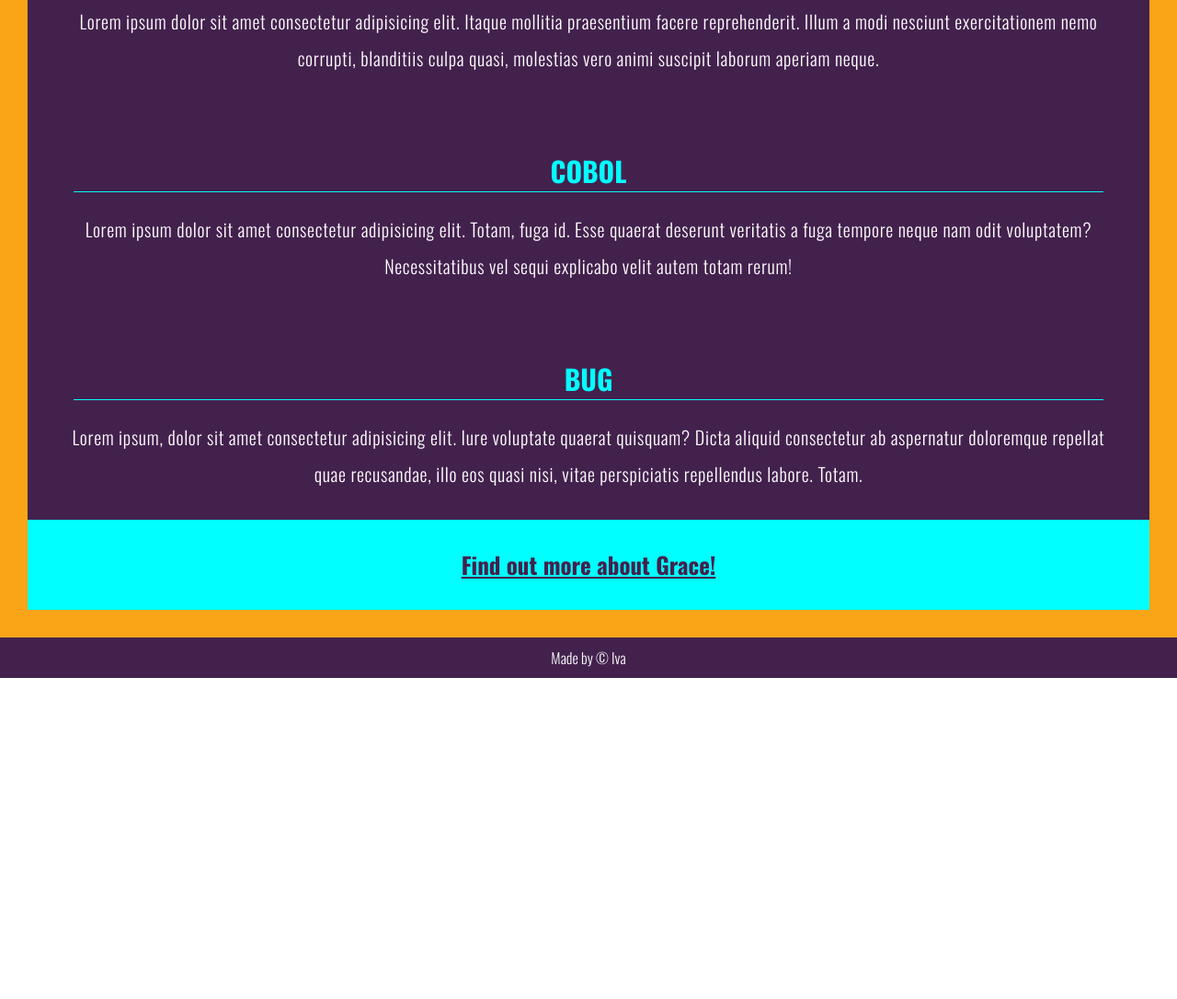
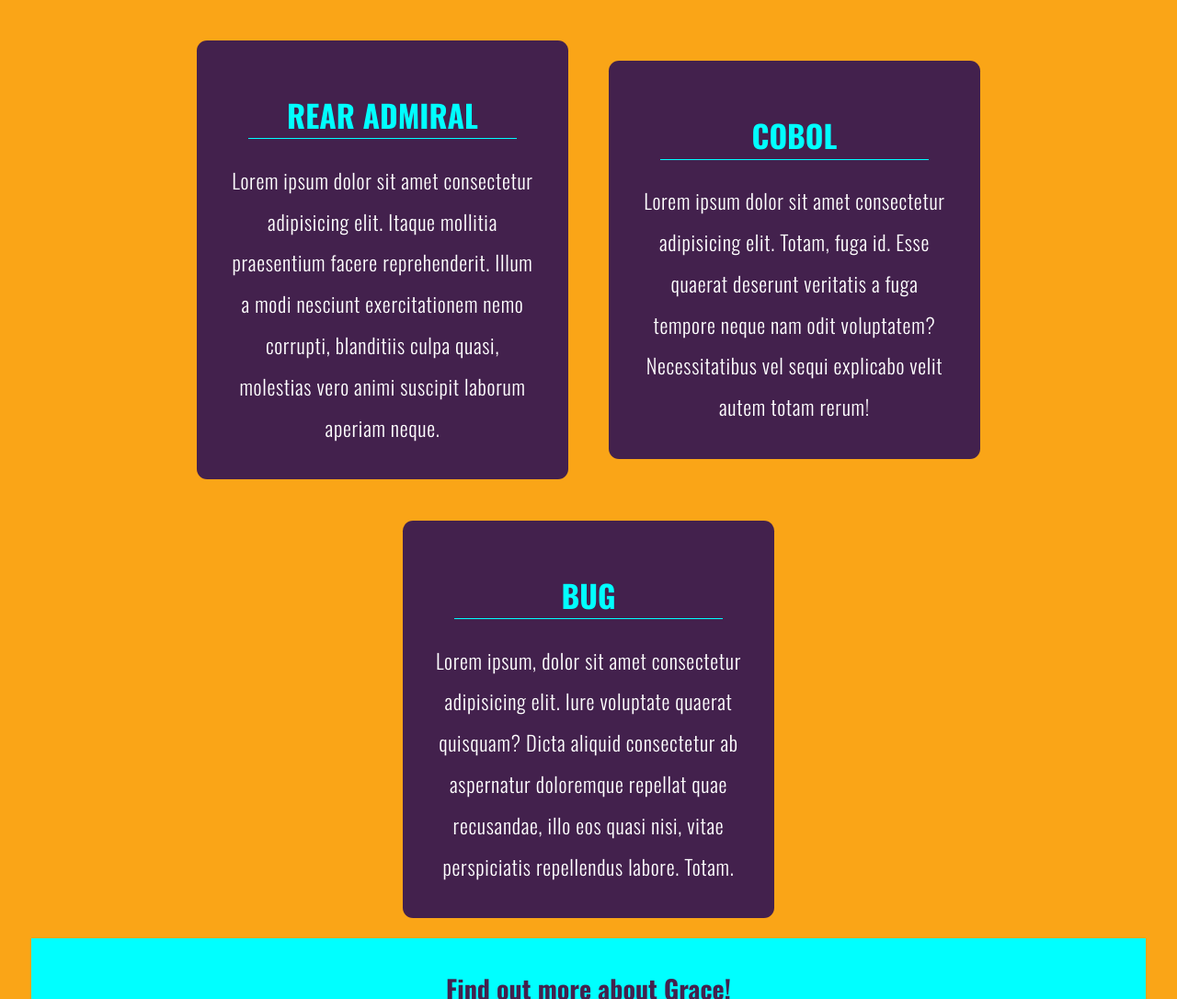
Before and after one commit to IvaErceg/tribute_page, a plain HTML site: page index.html in a window 1280 px wide. Shown: the part 1714-2800 px from the top of the page at 92% size. Before the commit the page ends 2451 px from the top, so only its background shows below. Drawn offline with nearby package versions, Linux system fonts and the light colour scheme.

Commit message:
desktop styles

```diff
--- a/index.html
+++ b/index.html
@@ -36,7 +36,7 @@
                 <h3 class="heading heading-tertiary" >Bug</h3>
                 <p class="info-text">Lorem ipsum, dolor sit amet consectetur adipisicing elit. Iure voluptate quaerat quisquam? Dicta aliquid consectetur ab aspernatur doloremque repellat quae recusandae, illo eos quasi nisi, vitae perspiciatis repellendus labore. Totam.</p>
             </section>
-            <a href="" target="_blank"><p class="link">Find out more about Grace!</p></a>
+            <p class="link"><a href="" target="_blank"></a>Find out more about Grace!</a></p>
         </section>
     </main>
     <footer>
--- a/style.css
+++ b/style.css
@@ -106,6 +106,10 @@
 .info {
     background-color: #FAA517;
     padding: 3rem;
+    display: flex;
+    flex-wrap: wrap;
+    justify-content: center;
+    align-items: center;
 }
 
 .info-card {
@@ -117,21 +121,23 @@
    font-size: 2.5rem;
    background-color: cyan;
    padding: 3rem;
+   width: 100%;
    font-weight: bold;
+   color:  #43214d;
 }
 
 a {
-    text-decoration: none;
-    color:  #43214d;
     text-decoration: underline;
 }
-a:hover {
+
+.link:hover {
     color: #84389C;
 }
 
 footer {
     background-color: #43214d;
     padding: 1rem;
+    font-size: 1.8rem;
 }
 
 /*animations*/
@@ -142,3 +148,22 @@
 .heading-primary:hover {
     opacity: 1;
 }
+
+
+@media(min-width:1024px) {
+    html {
+        font-size: 70%;
+    }
+    .info {
+
+    }
+   .heading-secondary {
+    flex: 0 1 30rem;
+   }
+    .info-card {
+        flex: 0 1 30rem;
+        border-radius: 1rem;
+        margin: 2rem;
+    }
+
+}
```
